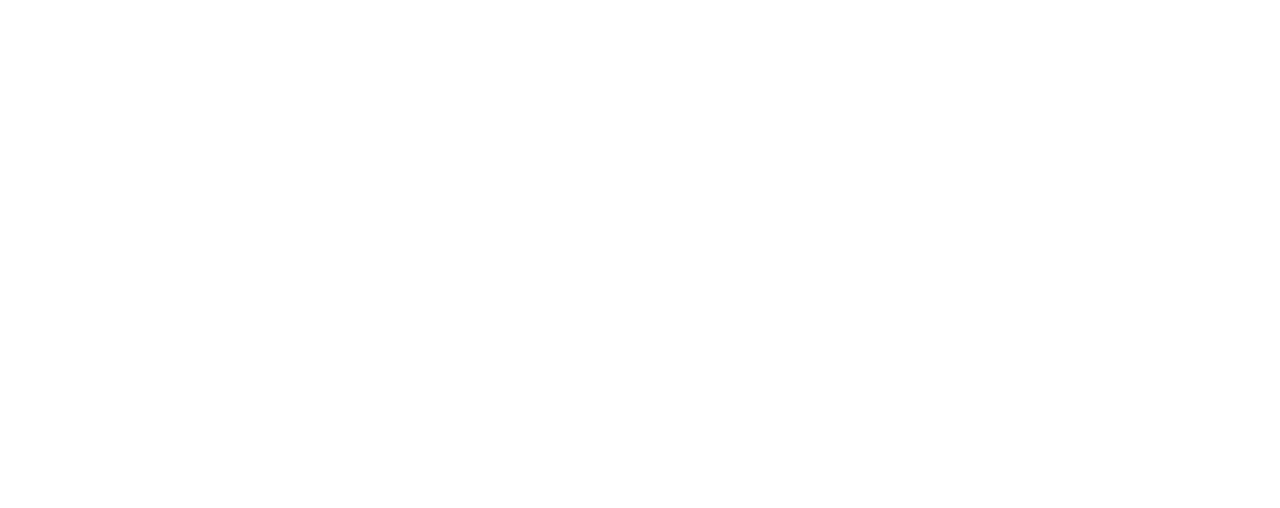
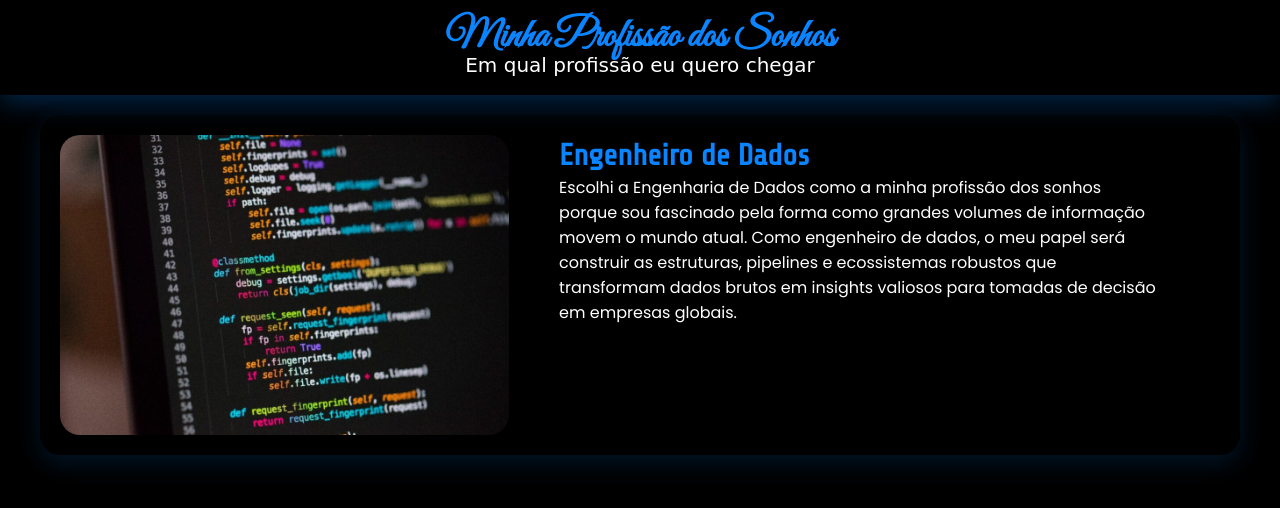
Before and after one commit to alezimkkj/trabalho-sites-profiss-o-dos-sonhos, a plain HTML site: page index.html in a window 1280 px wide. Drawn offline with Linux system fonts and the light colour scheme; a web font is replaced by a local one.

Commit message:
header e primeira sessão

```diff
--- a/index.html
+++ b/index.html
@@ -1,12 +1,33 @@
 <!DOCTYPE html>
 <html lang="pt-BR">
+
 <head>
     <meta charset="UTF-8">
     <meta name="viewport" content="width=device-width, initial-scale=1.0">
     <title>Profissão dos Sonhos</title>
     <link rel="stylesheet" href="style.css">
 </head>
+
 <body>
+    <header>
+        <h1>Minha Profissão dos Sonhos</h1>
+        <h2>Em qual profissão eu quero chegar</h2>
+    </header>
+    <main>
+        <section class="data-engineering container">
+            <img src="images/python.jpg" alt="Código em Python">
 
+            <div class="right">
+                <h3>Engenheiro de Dados</h3>
+                <p>Escolhi a Engenharia de Dados como a minha profissão dos sonhos porque sou fascinado pela forma como
+                    grandes volumes de informação movem o mundo atual. Como engenheiro de dados, o meu papel será
+                    construir
+                    as estruturas, pipelines e ecossistemas robustos que transformam dados brutos em insights valiosos
+                    para
+                    tomadas de decisão em empresas globais.</p>
+            </div>
+        </section>
+    </main>
 </body>
+
 </html>
--- a/style.css
+++ b/style.css
@@ -1,5 +1,76 @@
+@import url('https://fonts.googleapis.com/css2?family=Edu+NSW+ACT+Cursive:wght@400..700&family=Great+Vibes&family=Poppins:ital,wght@0,100;0,200;0,300;0,400;0,500;0,600;0,700;0,800;0,900;1,100;1,200;1,300;1,400;1,500;1,600;1,700;1,800;1,900&family=Share+Tech&display=swap');
+
 * {
     box-sizing: border-box;
     padding: 0;
     margin: 0;
+    font-family: "Poppins", sans-serif;
 }
+
+body {
+    background-color: black;
+    color: white;
+}
+
+header {
+    display: flex;
+    flex-direction: column;
+    align-items: center;
+    justify-content: center;
+    padding: 20px 0;
+    box-shadow: #0a84ff49 0px 8px 24px;
+}
+
+.container {
+    max-width: 1200px;
+    margin: auto;
+}
+
+h1 {
+    color: #0a84ff;
+    font-size: 40px;
+    font-family: "Great Vibes", cursive;
+    line-height: 35px;
+}
+
+h2 {
+    font-weight: 400;
+    font-size: 20px;
+    font-family: "Edu NSW ACT Cursive", cursive;
+    line-height: 20px;
+}
+
+main section.data-engineering {
+    display: flex;
+    gap: 50px;
+    margin: 20px auto;
+    padding: 20px;
+    box-shadow: #0a84ff28 0px 8px 24px;
+    border-radius: 20px;
+}
+
+main section.data-engineering:hover {
+    transform: scale(1.05);
+    transition: .5s;
+}
+
+main section.data-engineering img {
+    height: 300px;
+    border-radius: 20px;
+}
+
+main section.data-engineering img:hover {
+    transform: scale(1.05);
+    transition: .5s;
+}
+
+main section.data-engineering .right h3 {
+    color: #0a84ff;
+    font-size: 30px;
+    font-family: "Share Tech", sans-serif;
+    line-height: 40px;
+}
+
+main section.data-engineering .right p {
+    max-width: 600px;
+}
```
Also changed, not shown: images/python.jpg (added).
